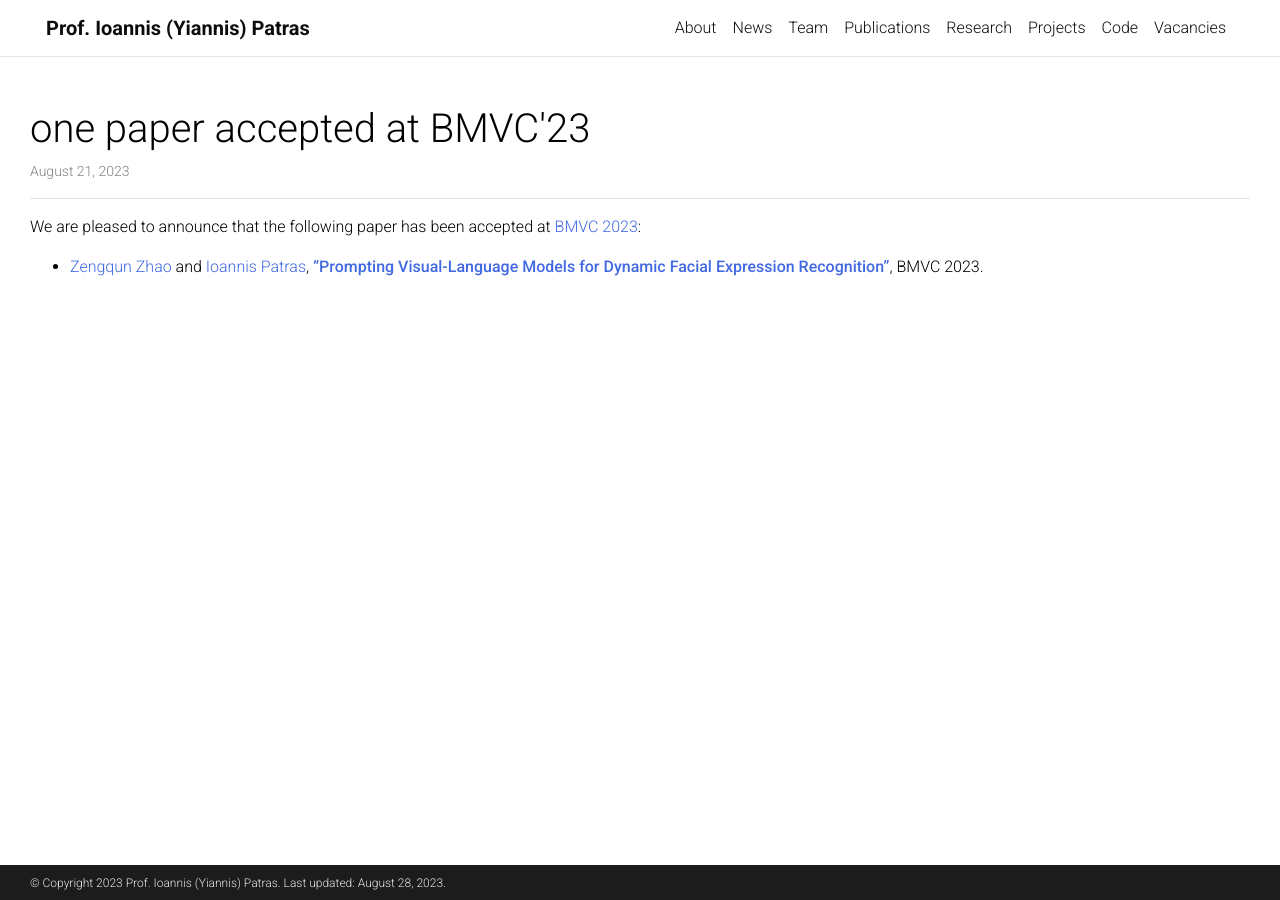
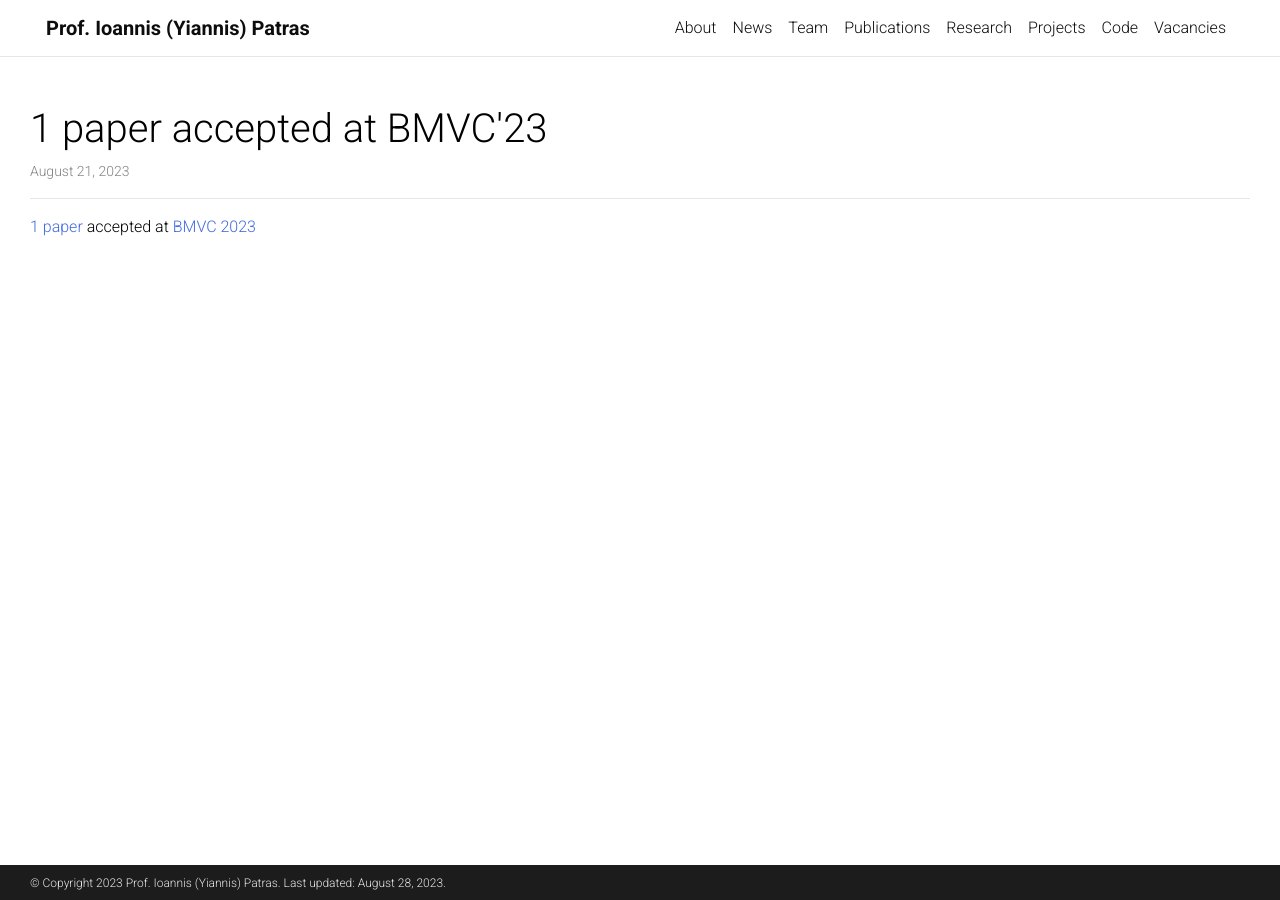
Before and after one commit to Computer-Vision-and-Human-Sensing-Lab/cvhs-website, a Jekyll site: the page built from _news/bmvc23.md, in a window 1280 px wide. Built offline with Jekyll 4.4.1, drawn with Linux system fonts in a browser that asks for light colours; comment, search, counter and statistics services are not loaded; a style sheet for code colours, icons or effects is not loaded.

Commit message:
add bmvc23.md

```diff
--- a/_news/bmvc23.md
+++ b/_news/bmvc23.md
@@ -1,10 +1,8 @@
 ---
 layout: post
-title: one paper accepted at BMVC'23
+title: 1 paper accepted at BMVC'23
 date: 2023-08-21 16:11:00-0400
-inline: false
+inline: ture
 ---
 
-We are pleased to announce that the following paper has been accepted at [BMVC 2023](https://bmvc2023.org/):
-
-* [Zengqun Zhao](http://www.eecs.qmul.ac.uk/~zz012) and [Ioannis Patras](http://www.eecs.qmul.ac.uk/~ioannisp/), **["Prompting Visual-Language Models for Dynamic Facial Expression Recognition"](https://github.com/zengqunzhao/DFER-CLIP)**, BMVC 2023.
+[1 paper](https://github.com/zengqunzhao/DFER-CLIP) accepted at [BMVC 2023](https://bmvc2023.org/)
```
